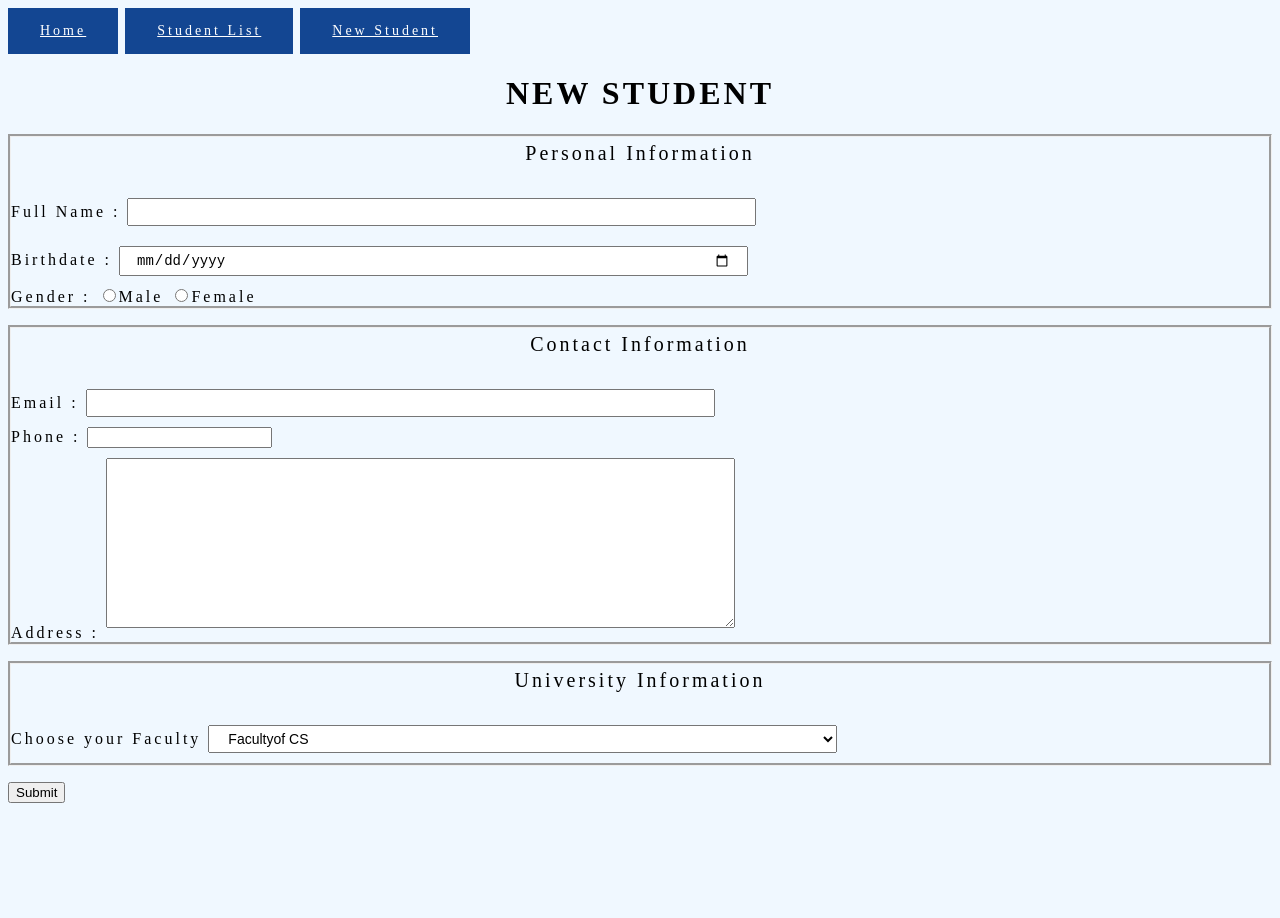
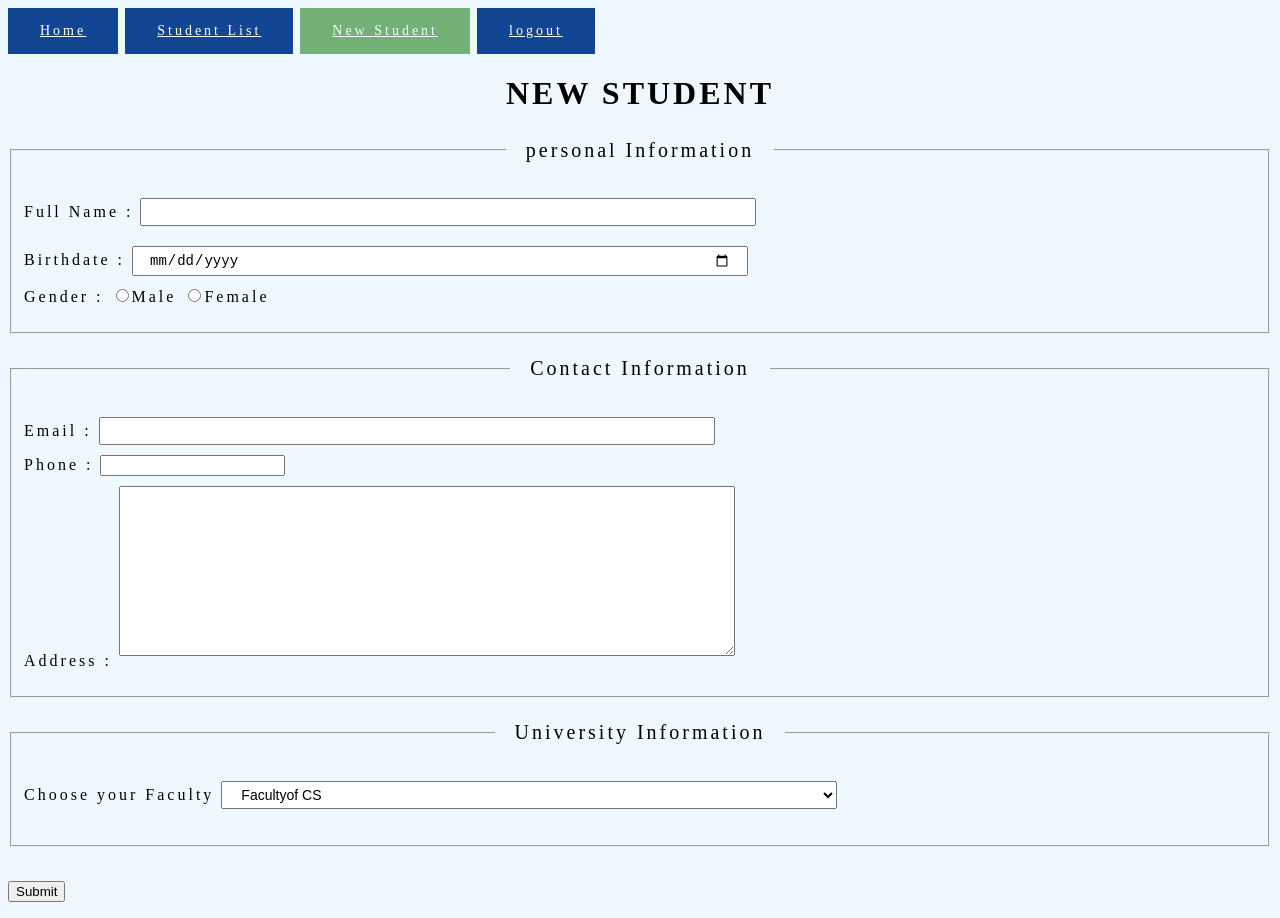
Before and after one commit to mahmoudselim07/DM324, a plain HTML site: page Mahmoud selim/New_Student.html in a window 1280 px wide. Before the commit the page ends 819 px from the top, so only its background shows below. Drawn offline with Linux system fonts and the light colour scheme; files whose address does not match are found by name.

Commit message:
Add files via upload

```diff
--- a/Mahmoud selim/New_Student.html
+++ b/Mahmoud selim/New_Student.html
@@ -1,21 +1,20 @@
 <html>
     <head>
-       <title>Home Page</title>
-
+       <title>DM324 - Home Page</title>
+       <link rel="stylesheet" type="text/css" href="Style.css">
     </head>
 
     <body>
-        <link rel="stylesheet" type="text/css" href="C:\Users\Mahmoud Selim\Downloads\Compressed\DM324-main\DM324-main\Mahmoud selim\Style.css">
+
         <a href="index.html">Home</a>
         <a href="table.html">Student List</a>
-        <a href="new_student.html">New Student</a>
+        <a class="active" href="new_student.html">New Student</a>
+        <a href="#">logout</a>
 <h1>NEW STUDENT</h1>
 <form>
-
-<p class="border">
-   <legend >  Personal Information  </legend>
-    <br>
-
+    <fieldset>
+<legend>personal Information</legend>
+<p>
 <label >Full Name :
     <input type="text" name = "txtname">
 </label>
@@ -29,10 +28,11 @@
     <input type="radio" name = "gndr" value="Female">Female
 </label>
 </p>
-<p class="border">
-    <legend >  Contact Information  </legend>
-    <br>
-
+</fieldset>
+<br>
+<fieldset>
+<legend>Contact Information</legend>
+<p>
     <label >Email :
         <input type="text" name = "Email">
     </label>
@@ -45,10 +45,13 @@
         <textarea  rows="10" cols="30" name = "Address"></textarea>
     </label>
 </p>
-<p class="border">
-    <legend >   University Information    </legend>
-
+</fieldset>
 <br>
+<fieldset>
+<legend>
+    University Information
+</legend>
+<p>
     <label>Choose your Faculty
         <select name="Faculty">
             <option value="Fcit">Facultyof CS</option>
@@ -58,7 +61,8 @@
 
     </label>
 </p>
-
+</fieldset>
+<br>
 <p>
     <label>
         <input type="submit">
--- a/Mahmoud selim/Style.css
+++ b/Mahmoud selim/Style.css
@@ -39,3 +39,12 @@ a {background-color: rgb(19, 70, 146);
         font-size: 20px;
         text-align:left;
     }
+     a:hover{background-color: lightgray;}
+     a.active{background-color: rgb(116, 177, 119); color: azure;}
+    table{width: auto ; border-collapse: collapse;}
+    thead{background-color: lightskyblue;
+    color: lightslategray;}
+    thead tr {text-align: center;}
+    tbody tr:nth-child(odd){
+        background-color: linen;
+    }
```
Also changed, not shown: Mahmoud selim/index.html (+5 -3 lines), Mahmoud selim/table.html (+4 -2 lines), 2 other files.
